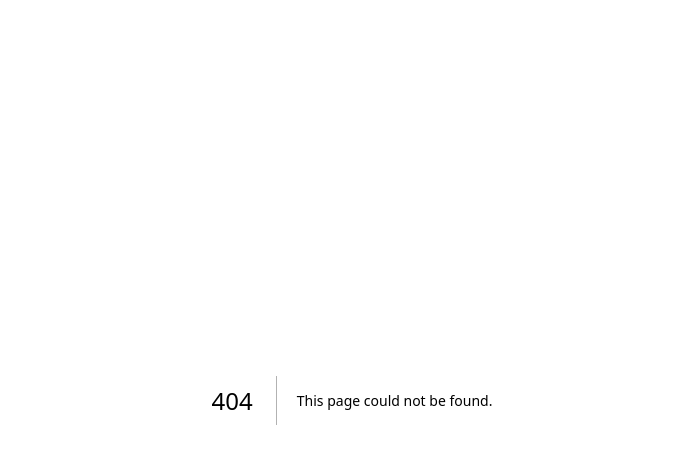
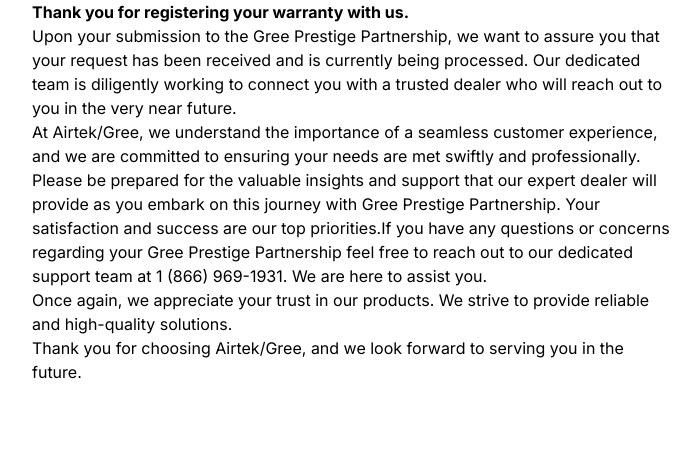
Before and after one commit to DavidSpaice/next, a Next.js app: page /gree-customer-care/thank-you in a window 1280 px wide. Before the commit this address had no page. Shown: the top 464 px of the page, without its empty margins (288-988 px from the left). Built offline with nearby package versions, Linux system fonts and the light colour scheme.

Commit message:
updated  Gree Prestige Partnership page feedback

```diff
--- a/app/gree-customer-care/Component.tsx
+++ b/app/gree-customer-care/Component.tsx
@@ -124,12 +124,12 @@
             })
             .then(function (responseText) {
                 setLoading(true);
-                router.push("warranty/thank-you");
+                router.push("gree-customer-care/thank-you");
                 // console.log(responseText);
                 setIsDisabled(false);
             })
             .catch(function (error) {
-                router.push("warranty/error");
+                router.push("gree-customer-care/error");
                 // console.error(error);
                 setIsDisabled(false);
             });
--- /dev/null
+++ b/app/gree-customer-care/error/page.tsx
@@ -0,0 +1,14 @@
+import React from "react";
+
+function page() {
+  return (
+    <div className="flex flex-col h-screen items-center">
+      <div className="w-2/6">
+        Dear user, the server is currently busy. Please try again later. Thank
+        you for your understanding.
+      </div>
+    </div>
+  );
+}
+
+export default page;
--- /dev/null
+++ b/app/gree-customer-care/thank-you/page.tsx
@@ -0,0 +1,32 @@
+import React from "react";
+
+function page() {
+  return (
+    <div className="flex flex-col h-screen items-center">
+      <div className="w-2/4">
+        <p className="title">
+          Thank you for registering your warranty with us.
+        </p>
+        <p>
+          Upon your submission to the Gree Prestige Partnership, we want to assure you that your request has been received and is currently being processed. Our dedicated team is diligently working to connect you with a trusted dealer who will reach out to you in the very near future.
+        </p>
+        <p>
+          At Airtek/Gree, we understand the importance of a seamless customer experience, and we are committed to ensuring your needs are met swiftly and professionally. Please be prepared for the valuable insights and support that our expert dealer will provide as you embark on this journey with Gree Prestige Partnership. Your satisfaction and success are our top priorities.If you have any questions or concerns regarding your
+          Gree Prestige Partnership feel free to reach out to our dedicated support
+          team at <a href="tel:1-866-969-1931">1 (866) 969-1931</a>. We are here
+          to assist you.
+        </p>
+        <p>
+          Once again, we appreciate your trust in our products. We strive to
+          provide reliable and high-quality solutions.
+        </p>
+        <p>
+          Thank you for choosing Airtek/Gree, and we look forward to serving you
+          in the future.
+        </p>
+      </div>
+    </div>
+  );
+}
+
+export default page;
```
